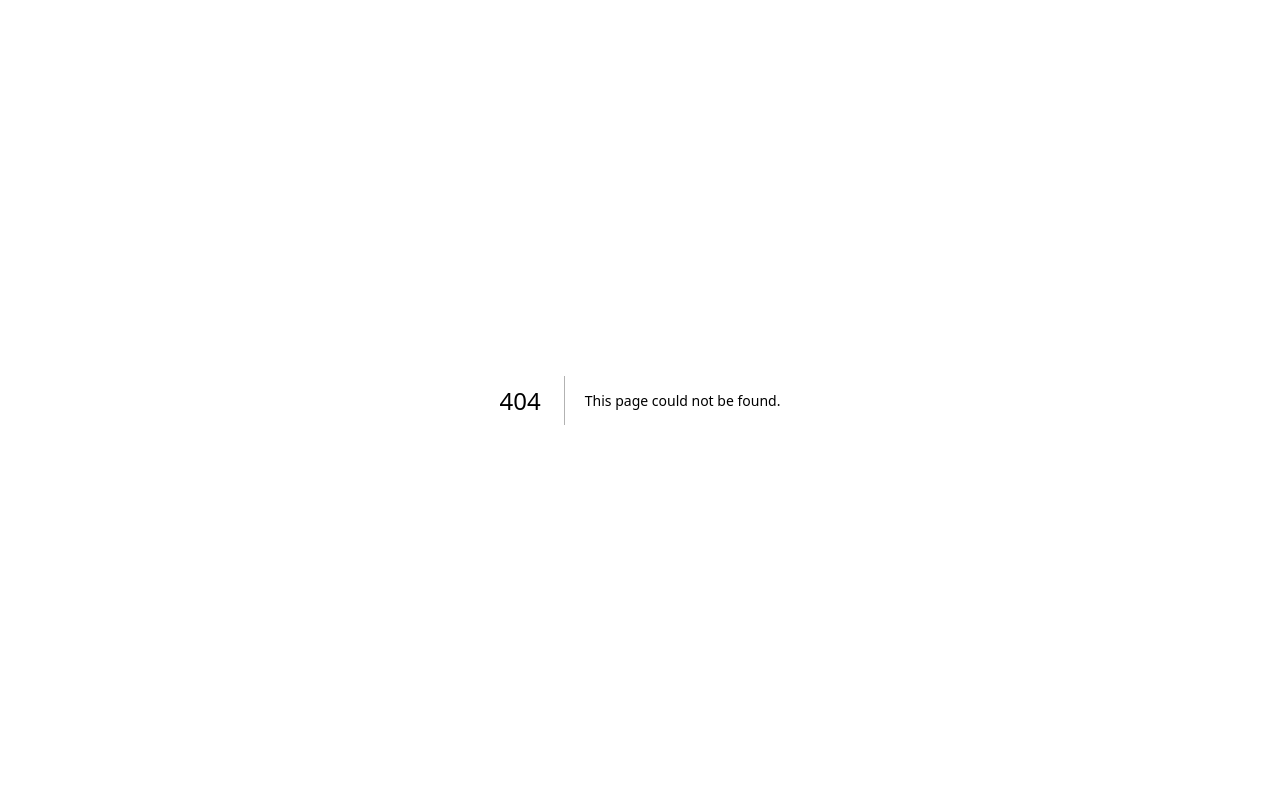
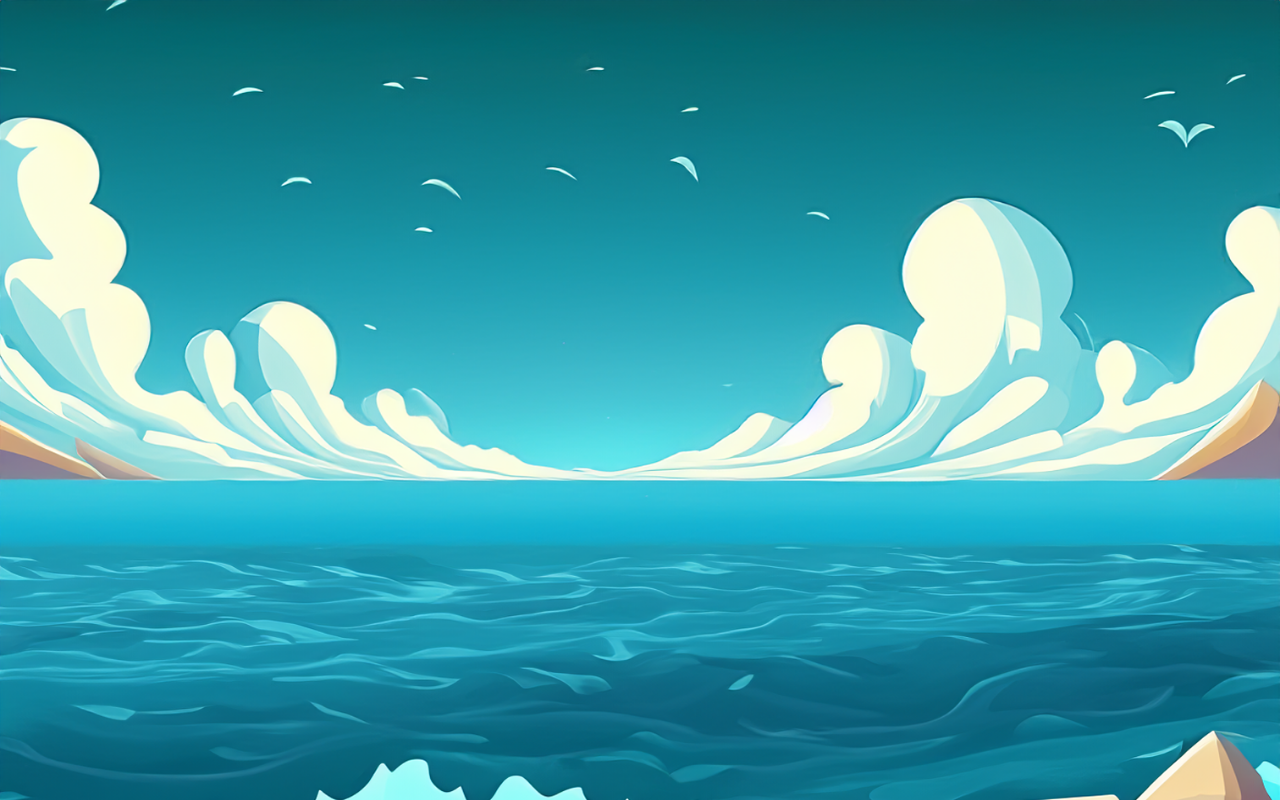
Before and after one commit to Nucl3arSn3k/Dandyhacks-2023, a Next.js app in the folder client/: page /raft in a window 1280 px wide. Before the commit this address had no page. Built offline with nearby package versions, Linux system fonts and the light colour scheme.

Commit message:
created raft page

```diff
--- /dev/null
+++ b/client/src/components/SeaBackgroundFullScreen.tsx
@@ -0,0 +1,20 @@
+import Image from "next/image";
+import React from "react";
+
+export const SeaBackgroundFullScreen = () => {
+  return (
+    <Image
+      src="/assets/background/ocean_bg.png"
+      alt="Background"
+      width="0"
+      height="0"
+      sizes="100vw"
+      style={{
+        width: "100%",
+        height: "100vh",
+        zIndex: -1,
+        position: "absolute",
+      }}
+    />
+  );
+};
--- /dev/null
+++ b/client/src/pages/raft/index.tsx
@@ -0,0 +1,12 @@
+import { SeaBackgroundFullScreen } from "@/components/SeaBackgroundFullScreen";
+import React from "react";
+
+const Raft = () => {
+  return (
+    <section>
+      <SeaBackgroundFullScreen />
+    </section>
+  );
+};
+
+export default Raft;
```
Also changed, not shown: client/src/pages/index.tsx (+6 -14 lines), client/src/pages/home.tsx (deleted).
